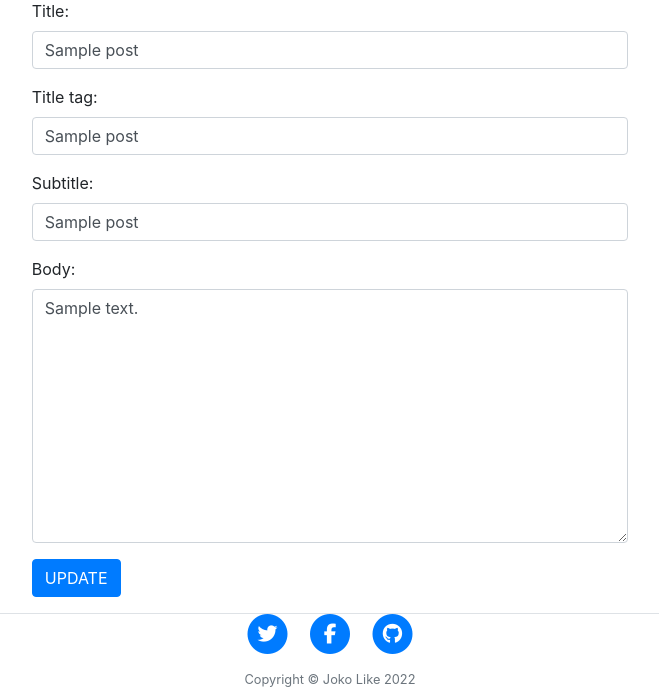
After one commit to Code-Institute-Submissions/joachimnorden-Joko-likes_SepResub, a Django app: page /post/edit/1 in a window 1280 px wide. The commit adds this page. Shown: the part 145-834 px from the top of the page, without its empty margins (310-969 px from the left). Run offline with Django 3.2, Linux system fonts and the light colour scheme; tables that the repository leaves empty hold one stand-in row (values such as "Sample post"); some libraries are stand-ins or nearby versions.

Commit message:
Add edit and delete views and templates

```diff
--- a/blog/forms.py
+++ b/blog/forms.py
@@ -8,9 +8,22 @@ class PostForm(forms.ModelForm):
         fields = ('title', 'title_tag', 'subtitle', 'author', 'body')
 
         widgets = {
-            'title': forms.TextInput(attrs={'class': 'form-control'}),
-            'title_tag': forms.TextInput(attrs={'class': 'form-control'}),
-            'subtitle': forms.TextInput(attrs={'class': 'form-control'}),
+            'title': forms.TextInput(attrs={'class': 'form-control', 'placeholder': 'Add a Title'}),
+            'title_tag': forms.TextInput(attrs={'class': 'form-control', 'placeholder': 'Add a Title tag'}),
+            'subtitle': forms.TextInput(attrs={'class': 'form-control', 'placeholder': 'Add a Subtitle'}),
             'author': forms.Select(attrs={'class': 'form-control'}),
-            'body': forms.Textarea(attrs={'class': 'form-control'}),
+            'body': forms.Textarea(attrs={'class': 'form-control', 'placeholder': 'Start blogging...'}),
         }
+
+
+class EditForm(forms.ModelForm):
+    class Meta:
+        model = Post
+        fields = ('title', 'title_tag', 'subtitle', 'body')
+
+        widgets = {
+            'title': forms.TextInput(attrs={'class': 'form-control', 'placeholder': 'Add a Title'}),
+            'title_tag': forms.TextInput(attrs={'class': 'form-control', 'placeholder': 'Add a Title tag'}),
+            'subtitle': forms.TextInput(attrs={'class': 'form-control', 'placeholder': 'Add a Subtitle'}),
+            'body': forms.Textarea(attrs={'class': 'form-control', 'placeholder': 'Start blogging...'}),
+        }
--- a/blog/urls.py
+++ b/blog/urls.py
@@ -1,9 +1,11 @@
 from django.urls import path
 from . import views
-from .views import PostView, ArticleView, AddPostView
+from .views import PostView, ArticleView, AddPostView, EditPostView, DeletePostView
 
 urlpatterns = [
     path('', PostView.as_view(), name='home'),
     path('post/<int:pk>', ArticleView.as_view(), name='post-detail'),
     path('add-post', AddPostView.as_view(), name='add-post'),
+    path('post/edit/<int:pk>', EditPostView.as_view(), name='edit-post'),
+    path('post/<int:pk>/delete', DeletePostView.as_view(), name='delete-post'),
 ]
--- a/blog/views.py
+++ b/blog/views.py
@@ -1,7 +1,8 @@
 from django.shortcuts import render
-from django.views.generic import ListView, DetailView, CreateView
+from django.views.generic import ListView, DetailView, CreateView, UpdateView, DeleteView
 from .models import Post
-from .forms import PostForm
+from .forms import PostForm, EditForm
+from django.urls import reverse_lazy
 
 
 class PostView(ListView):
@@ -18,3 +19,15 @@ class AddPostView(CreateView):
     model = Post
     form_class = PostForm
     template_name = 'add-post.html'
+
+
+class EditPostView(UpdateView):
+    model = Post
+    form_class = EditForm
+    template_name = 'edit-post.html'
+
+
+class DeletePostView(DeleteView):
+    model = Post
+    template_name = 'delete-post.html'
+    success_url = reverse_lazy('home')
--- a/templates/base.html
+++ b/templates/base.html
@@ -72,7 +72,7 @@
                                 </a>
                             </li>
                         </ul>
-                        <div class="small text-center text-muted fst-italic">Copyright &copy; Your Website 2022</div>
+                        <div class="small text-center text-muted fst-italic">Copyright &copy; Joko Like 2022</div>
                     </div>
                 </div>
             </div>
--- /dev/null
+++ b/templates/edit-post.html
@@ -0,0 +1,31 @@
+{% extends "base.html" %}
+{% block title %} Edit a blog post {%endblock%}
+
+{% block content %}
+<!-- Page Header-->
+<header class="masthead" style="background-image: url('assets/img/post-bg.jpg')">
+    <div class="container position-relative px-4 px-lg-5">
+        <div class="row gx-4 gx-lg-5 justify-content-center">
+            <div class="col-md-10 col-lg-8 col-xl-7">
+                <div class="post-heading">
+                    <h1>Edit a blog post</h1>
+                </div>
+            </div>
+        </div>
+    </div>
+</header>
+<div class="container px-4 px-lg-5">
+    <div class="row gx-4 gx-lg-5 justify-content-center">
+        <div class="col-md-10 col-lg-8 col-xl-7">
+            <div class="form-group">
+                <form method="POST">
+                    {% csrf_token %}
+                    {{ form.as_p }}
+                    <button class="btn btn-primary text-uppercase">Update</button>
+                </form>
+            </div>
+        </div>
+    </div>
+</div>
+
+{%endblock%}
--- a/templates/index.html
+++ b/templates/index.html
@@ -29,7 +29,7 @@
                 <p class="post-meta">
                     Posted by
                     <a href="#!">{{ post.author.first_name}} {{ post.author.last_name}}</a>
-                    on September 24, 2022
+                    on September 24, 2022 <span>(<a href="{% url 'edit-post' post.pk %}">Edit</a>)</span>
                 </p>
             </div>
 
--- a/templates/post.html
+++ b/templates/post.html
@@ -14,7 +14,7 @@
                         Posted by
                         <a href="#!">{{ post.author.first_name}} {{ post.author.last_name}}</a>
                         on August 24, 2022
-                    </span>
+                    </span><span>(<a href="{% url 'edit-post' post.pk %}">Edit</a>)</span> <span>(<a href="{% url 'delete-post' post.pk %}">Delete</a>)</span>
                 </div>
             </div>
         </div>
```
Also changed, not shown: templates/delete-post.html (added, +31 -0 lines).
